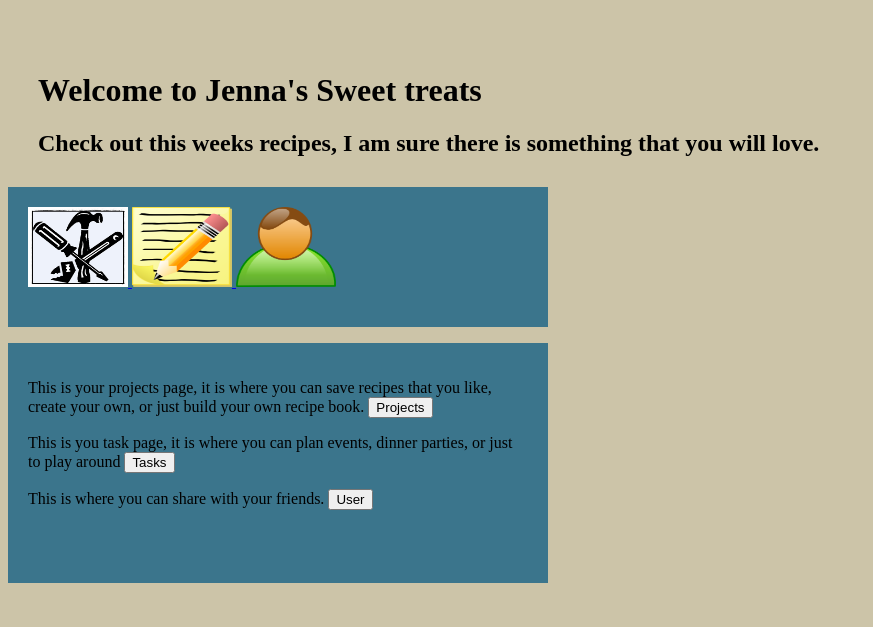
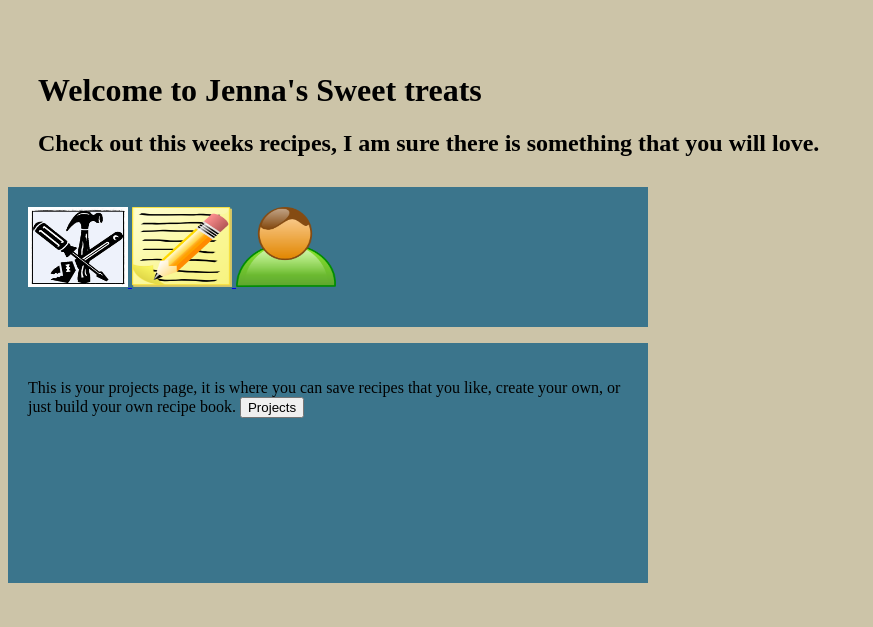
Before and after one commit to jeffnamenye/Namenye_Jeff_PWA2, a PHP site: page /dashboard.html in a window 1280 px wide. Shown: the part 174-801 px from the top of the page, without its empty margins (0-873 px from the left). Run offline with PHP 8.4, Linux system fonts and the light colour scheme; some libraries are stand-ins or nearby versions.

Commit message:
commit still not working

```diff
--- a/WEEK2/Namenye_Jeff_Project2/Namenye_Jeff_PWA2/css/style.css
+++ b/WEEK2/Namenye_Jeff_Project2/Namenye_Jeff_PWA2/css/style.css
@@ -27,15 +27,15 @@ body{
  }
 
  /***Style for tabs***/
-#tab{
+#tabs{
     background-color: #3B758C ;
-    width: 500px;
+    width: 600px;
     height: 200px;
     padding: 20px;
 }
 
-#tab-nav{
-    width: 500px;
+#tabs-nav{
+    width: 600px;
     height: 100px;
     padding: 20px;
     background-color: #3B758C;
@@ -43,7 +43,7 @@ body{
     list-style-type: none;
 }
 
-#tab-nav li{
+#tabs-nav li{
     display: inline;
 }
 
@@ -93,7 +93,7 @@ span{
 
 /*****modal styles******/
 
-.overlay{
+#overlay{
     width: 100%;
     height: 100%;
     background: rgba(0,0,0,.5);
@@ -125,7 +125,7 @@ span{
     padding: 10px;
 }
 
-.modal p{
+#modal p{
     margin: 15px;
 }
 #modal .close{
@@ -147,7 +147,7 @@ form{
 form.input{
     padding: 10px;
 }
-#header{
+header{
     width: 960px;
 }
 
--- a/WEEK2/Namenye_Jeff_Project2/Namenye_Jeff_PWA2/dashboard.html
+++ b/WEEK2/Namenye_Jeff_Project2/Namenye_Jeff_PWA2/dashboard.html
@@ -48,7 +48,7 @@ Jeffrey Namenye
     <!---Tabbed Accordion----->
 
     <div >
-          <ul id="tab-nav">
+          <ul id="tabs-nav">
               <li><a href="#projects">
                   <img src="images/project.png" width="100" height="80" id ="projects">
               </a> </li>
@@ -61,7 +61,7 @@ Jeffrey Namenye
           </ul>
 
 
-            <div id="tab">
+            <div id="tabs">
                 <p id= "projects">
                     This is your projects page, it is where you can save recipes that you like, create your own, or just build
                     your own recipe book. <button class="projectsbtn">Projects</button>
--- a/WEEK2/Namenye_Jeff_Project2/Namenye_Jeff_PWA2/js/main.js
+++ b/WEEK2/Namenye_Jeff_Project2/Namenye_Jeff_PWA2/js/main.js
@@ -42,7 +42,25 @@
 
         $('#tabs ' + clicked).fadeIn('fast');
     }).eq(0).addClass('current');
+
+
 	/*=======Modal fading=====*/
+    $('.modalClick').on('click', function(event){
+        event.preventDefault();
+        $('#overlay')
+            .fadeIn()
+            .find('modal')
+            .fadeIn();
+    });
+
+    $('.close').on('click', function(event){
+        event.preventDefault();
+        $('#overlay')
+            .fadeOut()
+            .find('modal')
+            .fadeOut();
+    });
+
     $('.mystatus').mouseover(function(){
         $(this).fadeTo(100, .3);
      });
--- a/WEEK2/Namenye_Jeff_Project2/Namenye_Jeff_PWA2/project.html
+++ b/WEEK2/Namenye_Jeff_Project2/Namenye_Jeff_PWA2/project.html
@@ -36,7 +36,7 @@
     <div id="overlay">
         <div id="modal">
             <span class="close">X</span>
-            <h3 >Recipe's</h3>
+            <h3 class="header">Recipe's</h3>
             <div id="add">
                 <form id="addForm">
                     <label>Recipe Name</label>
@@ -49,7 +49,7 @@
                     <input name="directions" type="text" id="directions"/>
                     <br>
                     <label>Cooking temp and time</label>
-                    <input name="cokking" type="text" id="cooking"/>
+                    <input name="cooking" type="text" id="cooking"/>
                 </form>
             </div>
         </div>
```
